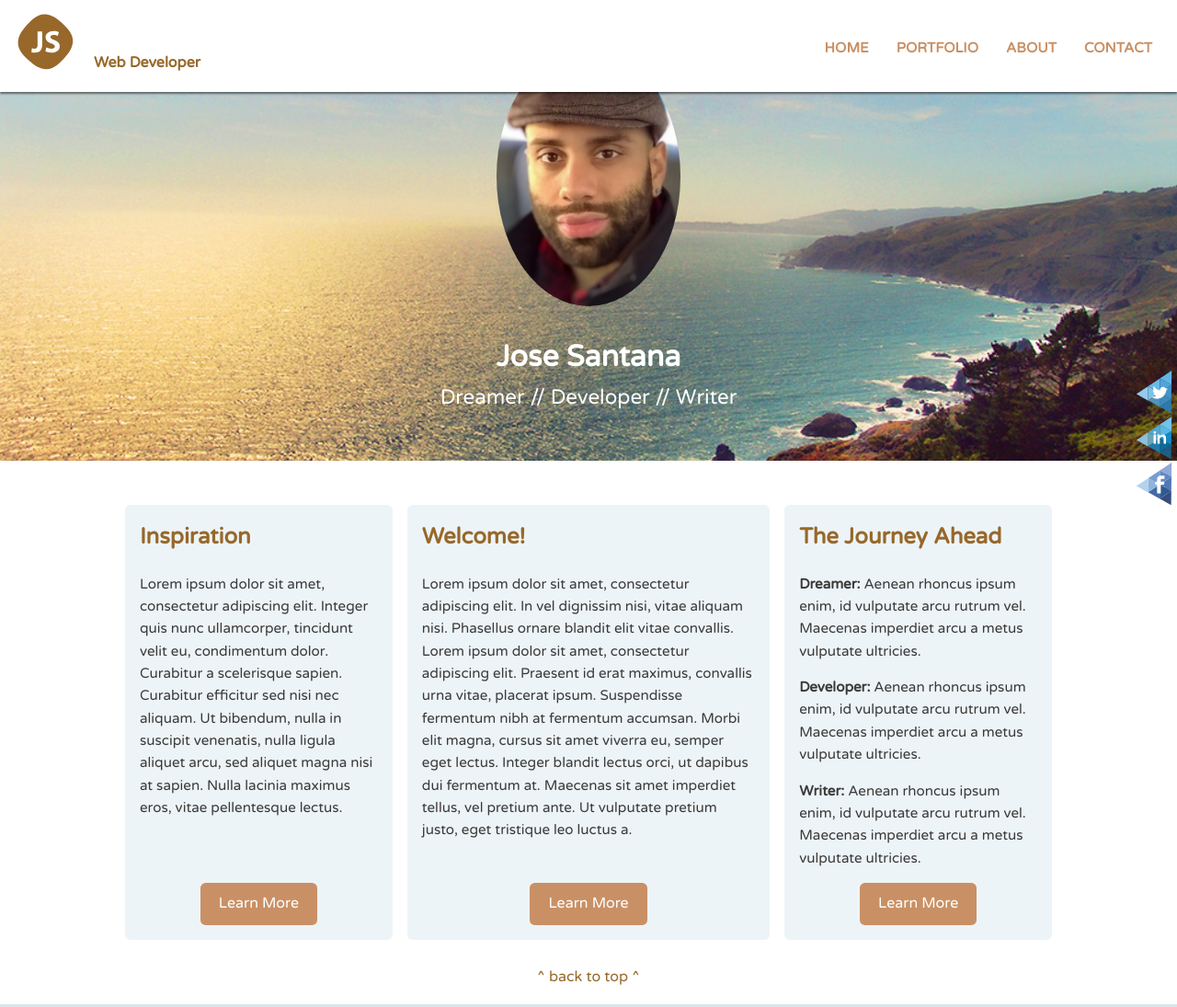
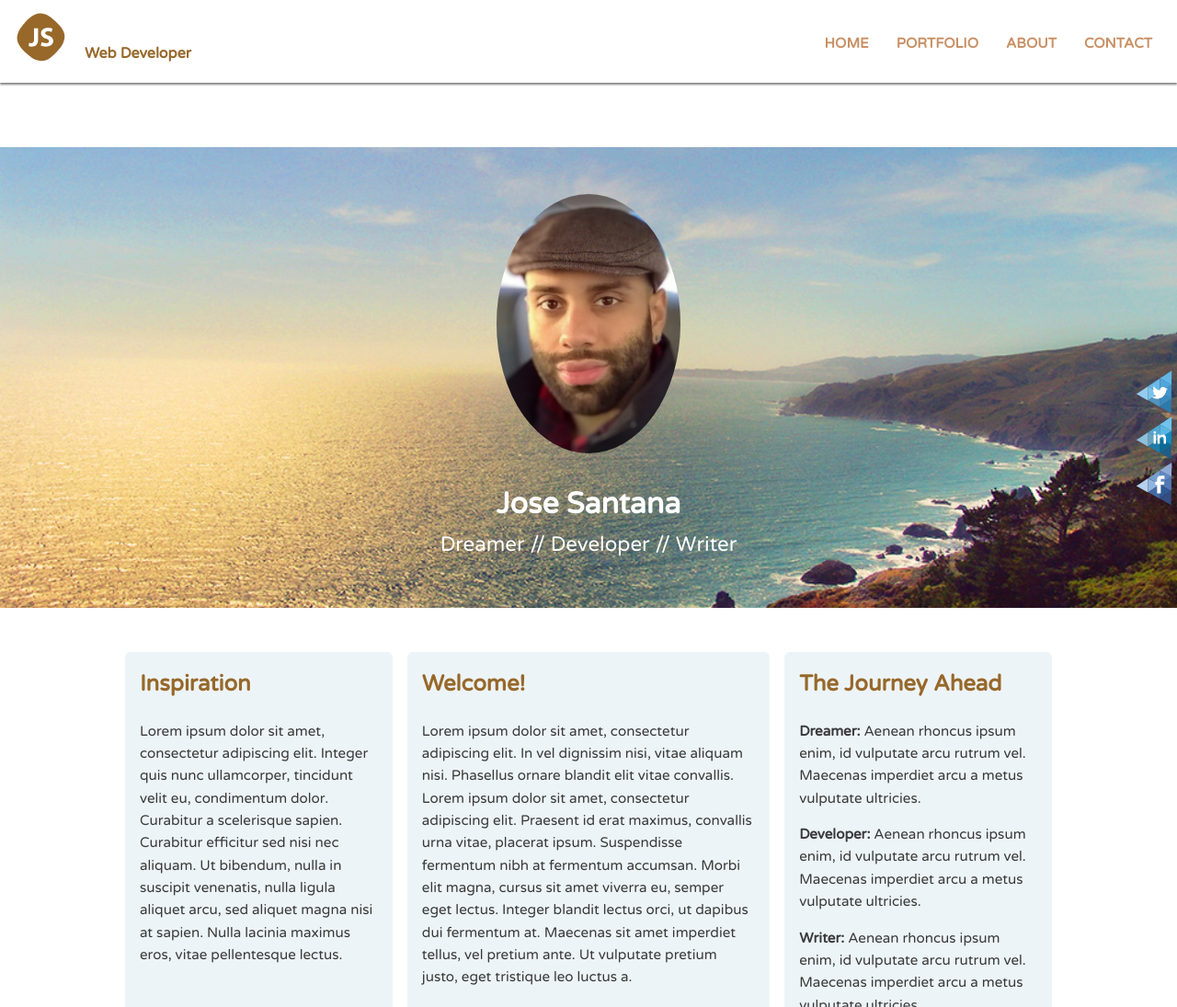
Before and after one commit to jsantana2418/website-v5, a plain HTML site: page index.html in a window 1280 px wide. Shown: the top 1095 px of the page at 92% size. Drawn offline with Linux system fonts and the light colour scheme.

Commit message:
banner margin adjustment
applied margin-top to banner because on larger resolution a portion of
it would hide beneath the fixed z-axis header, so in the media query I
defined the change along with some comments I felt needed some brief
explanations to some of the layouts.

```diff
--- a/css/base.css
+++ b/css/base.css
@@ -1,3 +1,7 @@
+/* Mobile First approach layout with media queries for
+larger resolutions to compensate for content layout
+*/
+
 /* =================================
   Base Element Styles
 ==================================== */
@@ -49,12 +53,12 @@ img {
 /* ---- Navigation ---- */
 
 .js-logo {
-	width: 75px;
+	width: 65px;
 	margin: 0 auto;
 }
 .main-header h2 {
 	font-size: 1em;
-	margin: -1.25em 0 0;
+	margin: -1.25em 0 0; /* pushing web developer headline closer to logo icon */
 }
 .main-nav {
 	margin-top: 5px;
@@ -157,6 +161,7 @@ img {
 	.tagline {
 		font-size: 1.4em;
 	}
+	/* social-icon in tbe footer disppear and fixed side social-icon appear on right */
 	#social-icon-container {
 		position: fixed;
 		right: 0px;
@@ -186,4 +191,7 @@ img {
 		width: 80%;
 		max-width: 1150px;
 	}
+	.banner {
+		margin-top: 10em; /* pushed margin so banner didnt hide beneath banner */
+	}
 }
--- a/css/flexbox.css
+++ b/css/flexbox.css
@@ -8,7 +8,7 @@ body {
 
 }
 .main-footer {
-  margin-top: auto;
+  margin-top: auto; /* this creates a sticky footer */
 }
 
 /* =================================
@@ -32,7 +32,7 @@ body {
   with the flex-grow and flex properties.
   */
   .col {
-    flex: 1 50%;
+    flex: 1 50%; /* flex-grow, flex-basis are applied in order */
     flex-direction: column;
   }
   .row {
@@ -87,8 +87,7 @@ and the navigation menu on the right:
 
 }
 
-/* Video review
-
+/*
 When you make body a flex container,
 it lays out all its direct children horizontally on a single line.
 Setting the flex-direction of body to column stacks its flex items vertically.
```
